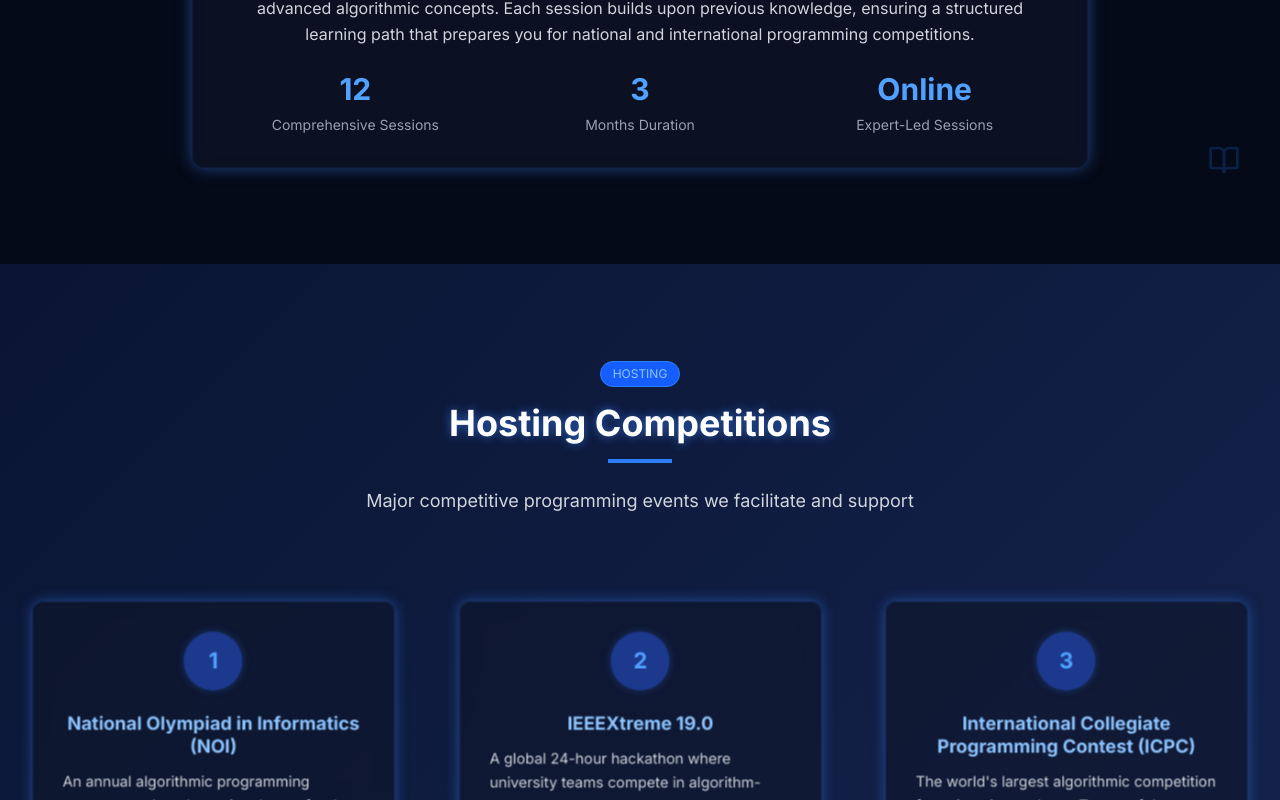
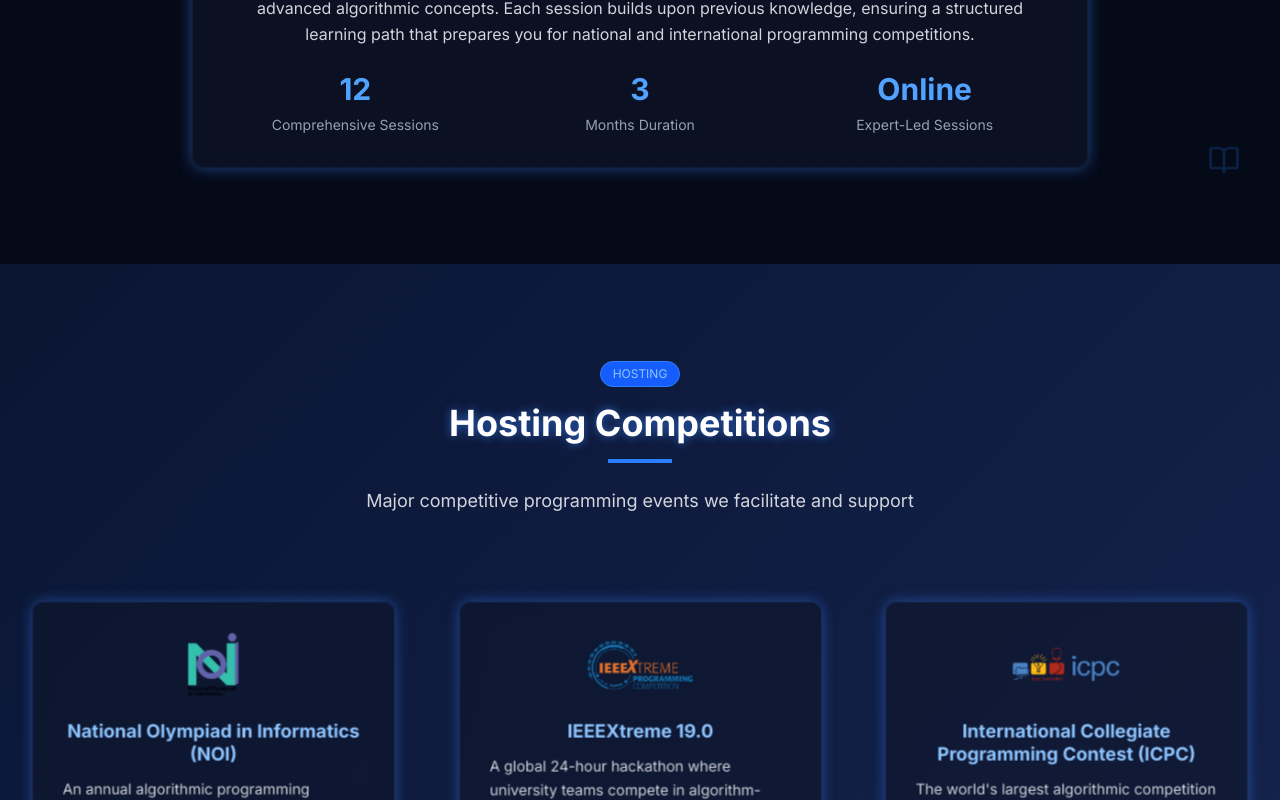
Before and after one commit to hirunaofficial/ieee-codex-web-app, a Next.js app: page / in a window 1280 px wide. Shown: the part 4659-5459 px from the top of the page. Built offline with nearby package versions, Linux system fonts and the light colour scheme.

Commit message:
feat: enhance CompetitionsSection with logo and website links for each competition

```diff
--- a/app/sections/CompetitionsSection.js
+++ b/app/sections/CompetitionsSection.js
@@ -2,6 +2,7 @@
 
 import { useState, useEffect } from 'react';
 import { Calendar } from 'lucide-react';
+import Image from 'next/image';
 import ParallaxEffect from '@/app/components/ParallaxEffect';
 import GlassCard from '@/app/components/GlassCard';
 
@@ -28,19 +29,25 @@
       name: "National Olympiad in Informatics (NOI)",
       description: "An annual algorithmic programming contest to select the national team for the International Olympiad in Informatics (IOI). Participants tackle complex computational problems requiring algorithmic thinking and coding skills.",
       timeline: "February to June 2025",
-      eligibility: "Open to all Sri Lankan school students"
+      eligibility: "Open to all Sri Lankan school students",
+      logo: "/images/noi.png",
+      website: "https://www.ioi-jp.org/" // Official IOI website
     },
     {
       name: "IEEEXtreme 19.0",
       description: "A global 24-hour hackathon where university teams compete in algorithm-based programming challenges. Develop skills in rapid problem-solving and collaborative coding under time pressure.",
       timeline: "July to November 2025",
-      eligibility: "IEEE undergraduate and graduate members"
+      eligibility: "IEEE undergraduate and graduate members",
+      logo: "/images/ieeextreme.png",
+      website: "https://ieeextreme.org/" // Official IEEEXtreme website
     },
     {
       name: "International Collegiate Programming Contest (ICPC)",
       description: "The world's largest algorithmic competition for university students. Teams of three compete to solve complex real-world problems with elegant solutions under strict time constraints.",
       timeline: "July to November 2025",
-      eligibility: "University students under 24 years of age"
+      eligibility: "University students under 24 years of age",
+      logo: "/images/icpc.png",
+      website: "https://icpc.global/" // Official ICPC website
     }
   ];
 
@@ -72,11 +79,15 @@
                   hoverEffect="3d"
                   glowIntensity="medium"
                 >
-                  {/* Competition Title Area */}
+                  {/* Competition Logo */}
                   <div className="mb-6 flex justify-center">
-                    <div className="w-16 h-16 rounded-full bg-blue-900 bg-opacity-70 flex items-center justify-center blue-glow-subtle">
-                      <span className="text-blue-400 font-bold text-2xl">{index + 1}</span>
-                    </div>
+                    <Image
+                      src={competition.logo}
+                      alt={`${competition.name} logo`}
+                      width={120}
+                      height={120}
+                      className="object-contain"
+                    />
                   </div>
 
                   <h3 className="text-xl font-bold mb-3 text-center text-blue-300 leading-tight">{competition.name}</h3>
@@ -96,12 +107,10 @@
 
                     <div className="pt-4 border-t border-blue-900 border-opacity-70 mt-4">
                       <a
-                        href="#contact"
+                        href={competition.website}
+                        target="_blank"
+                        rel="noopener noreferrer"
                         className="w-full block text-center py-2 bg-blue-900 bg-opacity-50 hover:bg-opacity-70 text-blue-300 rounded-md transition-all hover:text-white"
-                        onClick={(e) => {
-                          e.preventDefault();
-                          document.getElementById('contact').scrollIntoView({ behavior: 'smooth' });
-                        }}
                       >
                         Learn more
                       </a>
```
